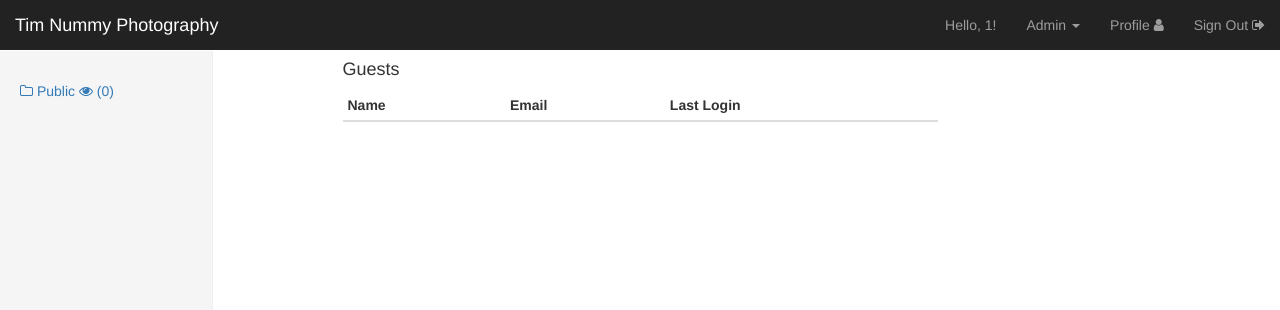
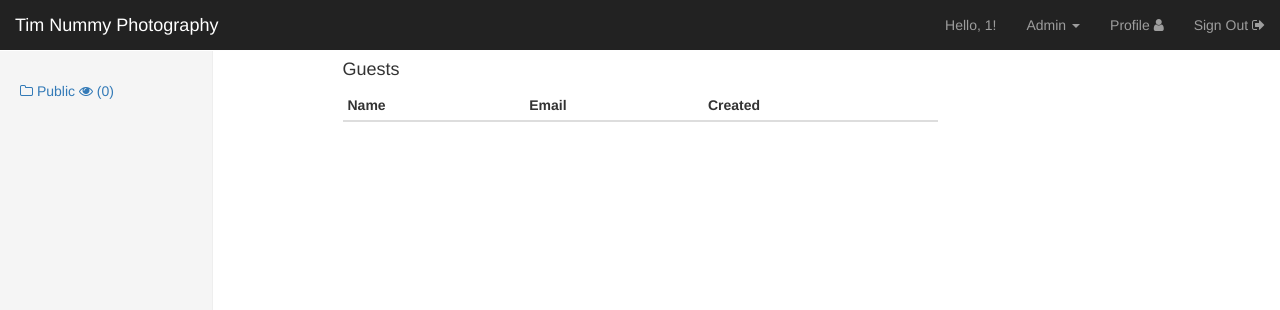
Before and after one commit to tnummy/photodash, a Flask app: page /manage-guests in a window 1280 px wide. Shown: the top 310 px of the page. Run offline with Flask 2, Linux system fonts and the light colour scheme; the visitor is signed in with stand-in values (Sample User, id 1); data that the repository does not hold is empty; parts of the project's set-up code (start-up, migrations or seed data) failed here and were passed over; some libraries are stand-ins or nearby versions.

Commit message:
update verbage

```diff
--- a/app/templates/core/manageguests.html
+++ b/app/templates/core/manageguests.html
@@ -10,7 +10,7 @@
           <tr>
             <th>Name</th>
             <th>Email</th>
-            <th>Last Login</th>
+            <th>Created</th>
           </tr>
         </thead>
         <tbody>
```
